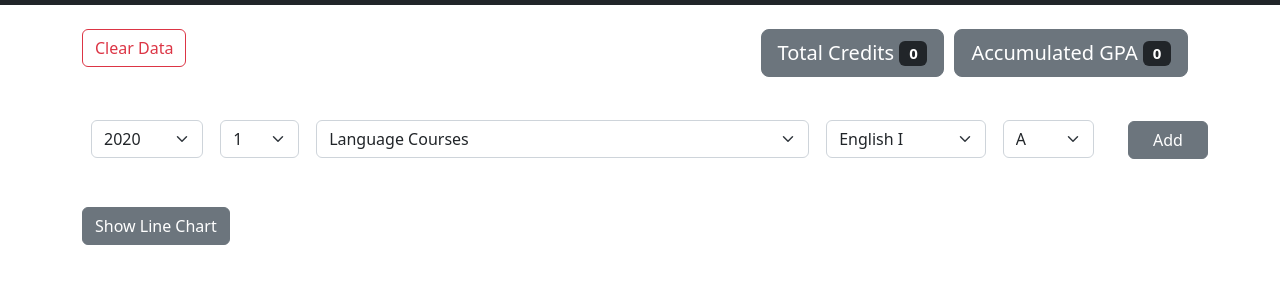
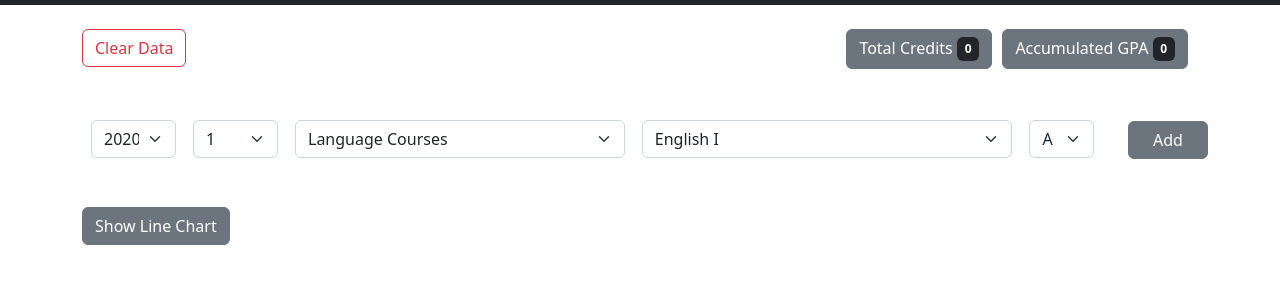
Before and after one commit to Tanat04/web-dev-project1, a Gatsby site: page /gradeTracker in a window 1280 px wide. Shown: the part 51-334 px from the top of the page. Built offline with nearby package versions, Linux system fonts and the light colour scheme; Gatsby itself is replaced by a stand-in of ours.

Commit message:
fix table width and add IT json file

```diff
--- a/src/components/SelectAndAdd.js
+++ b/src/components/SelectAndAdd.js
@@ -27,7 +27,7 @@ function SelectAndAdd({
             <Table striped bordered hover className="HeaderRow">
               <thead>
                 <tr>
-                  <th>
+                  <th style={{ width: "10%" }}>
                     <Form.Select
                       aria-label="Year Select"
                       value={year}
@@ -40,7 +40,7 @@ function SelectAndAdd({
                       ))}
                     </Form.Select>
                   </th>
-                  <th>
+                  <th style={{ width: "10%" }}>
                     <Form.Select
                       aria-label="sem Select"
                       value={sem}
@@ -53,7 +53,7 @@ function SelectAndAdd({
                       ))}
                     </Form.Select>
                   </th>
-                  <th>
+                  <th style={{ width: "34%" }}>
                     <div>
                       <Form.Select
                         aria-label="Default select example"
@@ -79,7 +79,7 @@ function SelectAndAdd({
                       </Form.Select>
                     </div>
                   </th>
-                  <th>
+                  <th style={{ width: "38%" }}>
                     <div>
                       <Form.Select
                         aria-label="Default select example"
@@ -102,7 +102,7 @@ function SelectAndAdd({
                       </Form.Select>
                     </div>
                   </th>
-                  <th>
+                  <th style={{ width: "10%" }}>
                     <Form.Select
                       aria-label="Grade Select"
                       value={grade}
--- a/src/components/ShowInfo.js
+++ b/src/components/ShowInfo.js
@@ -13,15 +13,23 @@ function ShowInfo({ clearData, badge, totalCredit }) {
         >
           Clear Data
         </Button>{" "}
-        <Button variant="secondary" className="float-right" size="lg">
+        <Button variant="secondary" className="float-right">
           Accumulated GPA{" "}
-          <Badge id="gpa-badge" bg="dark">
+          <Badge
+            id="gpa-badge"
+            bg="dark"
+            style={{ paddingTop: "0.5em", paddingBottom: "0.5em" }}
+          >
             {badge}
           </Badge>
         </Button>
-        <Button variant="secondary" className="float-right" size="lg">
+        <Button variant="secondary" className="float-right">
           Total Credits{" "}
-          <Badge id="credit-badge" bg="dark">
+          <Badge
+            id="credit-badge"
+            bg="dark"
+            style={{ paddingTop: "0.5em", paddingBottom: "0.5em" }}
+          >
             {totalCredit}
           </Badge>
         </Button>
--- a/src/pages/gradeTracker/index.js
+++ b/src/pages/gradeTracker/index.js
@@ -68,6 +68,7 @@ function Main() {
 
   function handleAdd(year, sem, group, code, subject, credit, grade) {
     let subjectExists = selectedData.some(data => data[4] === subject)
+
     if (subjectExists) {
       alert(
         `Subject "${subject}" already exists, please delete the subject first or add other subject!!`
--- a/src/pages/gradeTracker/it-2019.json
+++ b/src/pages/gradeTracker/it-2019.json
@@ -1,35 +1,40 @@
 {
   "curriculum": {
-    "name": "Computer Science",
+    "name": "Information Technology",
     "courses": [
       {
         "groupName": "Language Courses",
         "subjects": [
           {
             "code": "BG 1001",
-            "name": "Chu"
+            "name": "English I",
+            "credit": 3
           },
 
           {
             "code": "BG 1002",
-            "name": "English II"
+            "name": "English II",
+            "credit": 3
           },
           {
             "code": "BG 2000",
-            "name": "English III"
+            "name": "English III",
+            "credit": 3
           },
           {
             "code": "BG 2001",
-            "name": "English IV"
+            "name": "English IV",
+            "credit": 3
           }
         ]
       },
       {
-        "groupName": "Humanities Courses",
+        "groupName": "Humanities Course",
         "subjects": [
           {
-            "code": "BG 1400",
-            "name": "Business Law I"
+            "code": "LAW 1201",
+            "name": "Business Laws for Entrepreneurs",
+            "credit": 3
           }
         ]
       },
@@ -38,11 +43,13 @@
         "subjects": [
           {
             "code": "GE 2202",
-            "name": "Ethics"
+            "name": "Ethics",
+            "credit": 3
           },
           {
-            "code": "MGT 1101",
-            "name": "Introduction to Business"
+            "code": "BBA 1001",
+            "name": "Business Exploration",
+            "credit": 3
           }
         ]
       },
@@ -50,12 +57,14 @@
         "groupName": "Science and Mathematics Courses",
         "subjects": [
           {
-            "code": "ACT 1601",
-            "name": "Fundamentals of Financial Accounting I"
+            "code": "BAC 1602",
+            "name": "Fundamentals of Financial Accounting I",
+            "credit": 3
           },
           {
-            "code": "CSX 1001",
-            "name": "Basic Mathematics and Statistics"
+            "code": "ISX 1001",
+            "name": "Basic Mathematics and Statistics",
+            "credit": 3
           }
         ]
       },
@@ -63,275 +72,301 @@
         "groupName": "General Education Courses",
         "subjects": [
           {
-            "code": "GE 1101",
-            "name": "Thai Civilization"
+            "code": "GE 1102",
+            "name": "Introduction to Philosophy",
+            "credit": 3
           },
           {
-            "code": "GE 1102",
-            "name": "Introduction to Philosophy"
+            "code": "GE 1103",
+            "name": "Historical Perspectives on Thailand",
+            "credit": 3
           },
           {
             "code": "GE 2101",
-            "name": "World Civilization"
+            "name": "Human Heritage and Globalization",
+            "credit": 3
           },
           {
             "code": "GE 2103",
-            "name": "Art of Reasoning"
+            "name": "Art of Reasoning",
+            "credit": 3
           },
           {
             "code": "GE 2104",
-            "name": "Thai Buddhism"
+            "name": "Thai Buddhism",
+            "credit": 3
           },
           {
             "code": "GE 2105",
-            "name": "Introduction to World Religion"
+            "name": "Introduction to World Religion",
+            "credit": 3
           },
           {
             "code": "GE 2106",
-            "name": "Logical Thinking and Application"
+            "name": "Logical Thinking and Application",
+            "credit": 3
           },
           {
             "code": "GE 2107",
-            "name": "Applied Philosophy in Social Sciences and Humanities"
+            "name": "Applied Philosophy in Social Sciences and Humanities",
+            "credit": 3
           },
           {
-            "code": "MGT 2404",
-            "name": "Managerial Psychology"
+            "code": "BBA 2001",
+            "name": "Human Behavior",
+            "credit": 3
           },
           {
             "code": "GE 1207",
-            "name": "Fundamental Psychology"
+            "name": "Fundamental Psychology",
+            "credit": 3
           },
           {
             "code": "GE 1203",
-            "name": "Society, Politics and Economics"
+            "name": "Society, Politics and Economics",
+            "credit": 3
           },
           {
             "code": "GE 1205",
-            "name": "ASEAN Ways"
+            "name": "ASEAN Ways",
+            "credit": 3
           },
           {
             "code": "GE 1206",
-            "name": "Philosophy of Sufficiency Economy"
+            "name": "Philosophy of Sufficiency Economy",
+            "credit": 3
           },
           {
             "code": "GE 2203",
-            "name": "Art of Living"
+            "name": "Art of Living",
+            "credit": 3
           },
           {
             "code": "GE 2205",
-            "name": "Communication and Multicultural society"
+            "name": "Communication and Multicultural society",
+            "credit": 3
           },
           {
             "code": "GE 2206",
-            "name": "Personality Development"
+            "name": "Personality Development",
+            "credit": 3
           },
           {
             "code": "GE 2207",
-            "name": "Sport, Health and Wellness Development"
+            "name": "Sport, Health and Wellness Development",
+            "credit": 3
           },
           {
             "code": "GE 2208",
-            "name": "Thai Politics and Government"
+            "name": "Thai Politics and Government",
+            "credit": 3
           },
           {
             "code": "ECO 2200",
-            "name": "Introduction to Economics"
+            "name": "Introduction to Economics",
+            "credit": 3
           },
           {
-            "code": "GE 1301",
-            "name": "Environmental Science"
+            "code": "GE 1302",
+            "name": "Ecology and Sustainability",
+            "credit": 3
           },
           {
             "code": "GE 2301",
-            "name": "Lifestyles in Dynamic World"
+            "name": "Lifestyles in Dynamic World",
+            "credit": 3
           },
           {
             "code": "GE 2302",
-            "name": "Climate Change and Human Life"
+            "name": "Climate Change and Human Life",
+            "credit": 3
           },
           {
             "code": "GE 2303",
-            "name": "Building Brilliant Brain"
+            "name": "Building Brilliant Brain",
+            "credit": 3
           },
           {
             "code": "MA 1200",
-            "name": "Mathematics for Business"
+            "name": "Mathematics for Business",
+            "credit": 3
           },
           {
             "code": "GE 1403",
-            "name": "Communication in Thai"
+            "name": "Communication in Thai",
+            "credit": 3
           },
           {
             "code": "GE 1405",
-            "name": "Thai Language and Culture"
+            "name": "Thai Language and Culture",
+            "credit": 3
           },
           {
             "code": "GE 1406",
-            "name": "Burmese Language"
+            "name": "Burmese Language",
+            "credit": 3
           },
           {
             "code": "GE 1407",
-            "name": "Russian Language"
+            "name": "Russian Language",
+            "credit": 3
           },
           {
             "code": "GE 3401",
-            "name": "Public Speaking in Thai"
+            "name": "Public Speaking in Thai",
+            "credit": 3
           }
         ]
       },
       {
-        "groupName": "Core Courses",
+        "groupName": "Basic Courses",
         "subjects": [
           {
-            "code": "CSX 2002",
-            "name": "Calculus"
+            "code": "ITX 2001",
+            "name": "Object-Oriented Concepts and Programming",
+            "credit": 3
           },
           {
-            "code": "CSX 2003",
-            "name": "Principles of Statistics"
+            "code": "ITX 2002",
+            "name": "Calculus",
+            "credit": 3
           },
           {
-            "code": "CSX 2004",
-            "name": "UI/UX Design and Prototyping"
+            "code": "ITX 2003",
+            "name": "Principles of Statistics",
+            "credit": 3
           },
           {
-            "code": "CSX 2005",
-            "name": "Design Thinking"
+            "code": "ITX 2004",
+            "name": "UI/UX Design and Prototyping",
+            "credit": 3
           },
           {
-            "code": "CSX 2006",
-            "name": "Mathematics and Statistics for Data Science"
+            "code": "ITX 2005",
+            "name": "Design Thinking",
+            "credit": 3
           },
           {
-            "code": "CSX 2007",
-            "name": "Data Science"
+            "code": "ITX 2006",
+            "name": "Mathematics and Statistics for Data Science",
+            "credit": 3
           },
           {
-            "code": "CSX 2008",
-            "name": "Mathematics Foundation for Computer Science"
+            "code": "ITX 2007",
+            "name": "Data Science",
+            "credit": 3
           },
           {
-            "code": "CSX 2009",
-            "name": "Cloud Computing"
+            "code": "ITX 2008",
+            "name": "Cloud Computing",
+            "credit": 3
+          },
+          {
+            "code": "ITX 2009",
+            "name": "Presentation and Data Visualization Techniques",
+            "credit": 3
+          },
+          {
+            "code": "ITX 2010",
+            "name": "Data Structure and Algorithms",
+            "credit": 3
           }
         ]
       },
       {
-        "groupName": "Organization Issues and Information Systems",
+        "groupName": "Major Required Courses",
         "subjects": [
           {
-            "code": "CSX 2001",
-            "name": "Introduction to Information Technology"
+            "code": "ITX 3001",
+            "name": "Fundamentals of Computer Programming",
+            "credit": 3
+          },
+          {
+            "code": "ITX 3002",
+            "name": "Introduction to Information Technology",
+            "credit": 3
+          }
+          ,
+          {
+            "code": "ITX 3003",
+            "name": "Business Systems",
+            "credit": 3
+          }
+          ,
+          {
+            "code": "ITX 3004",
+            "name": "Information System Analysis and Design",
+            "credit": 3
+          }
+          ,
+          {
+            "code": "ITX 3005",
+            "name": "Computer Netorks",
+            "credit": 3
+          },
+          {
+            "code": "ITX 3006",
+            "name": "Database Management Systems",
+            "credit": 3
+          },
+          {
+            "code": "ITX 3007",
+            "name": "Software Engineering",
+            "credit": 3
+          },
+          {
+            "code": "ITX 3008",
+            "name": "IT Project Management",
+            "credit": 3
+          },
+          {
+            "code": "ITX 3009",
+            "name": "Senior Project I",
+            "credit": 3
+          },
+          {
+            "code": "ITX 3010",
+            "name": "Senior Project II",
+            "credit": 3
           }
         ]
       },
-      {
-        "groupName": "Applications Technology",
-        "subjects": [
-          {
-            "code": "CSX 3010",
-            "name": "Senior Project I"
-          },
-          {
-            "code": "CSX 3011",
-            "name": "Senior Project II"
-          }
-        ]
-      },
-      {
-        "groupName": "Technology and Software Methods",
-        "subjects": [
-          {
-            "code": "CSX 3001",
-            "name": "Fundamentals of Computer Programming"
-          },
-          {
-            "code": "CSX 3002",
-            "name": "Object-Oriented Concepts and Programming"
-          },
-          {
-            "code": "CSX 3003",
-            "name": "Data Structure and Algorithms"
-          },
-          {
-            "code": "CSX 3004",
-            "name": "Programming Languages"
-          },
-          {
-            "code": "CSX 3009",
-            "name": "Algorithm Design"
-          }
-        ]
-      },
-      {
-        "groupName": "System Infrastructure",
-        "subjects": [
-          {
-            "code": "CSX 2009",
-            "name": "Cloud Computing"
-          },
-          {
-            "code": "CSX 3005",
-            "name": "Computer Networks"
-          },
-          {
-            "code": "CSX 3006",
-            "name": "Database Systems"
-          },
-          {
-            "code": "CSX 3008",
-            "name": "Operating Systems"
-          }
-        ]
-      },
-      {
-        "groupName": "Hardware and Computer Architecture",
-        "subjects": [
-          {
-            "code": "CSX 3007",
-            "name": "Computer Architecture"
-          }
-        ]
-      },
+
+
       {
         "groupName": "Software Engineering and Development",
         "subjects": [
+
           {
-            "code": "CSX 4101",
-            "name": "Information System Analysis and Design"
+            "code": "ITX 4103",
+            "name": "Requirement Engineering",
+            "credit": 3
           },
           {
-            "code": "CSX 4102",
-            "name": "Software Engineering"
+            "code": "ITX 4104",
+            "name": "Software Testing",
+            "credit": 3
+          },
+
+          {
+            "code": "ITX 4106",
+            "name": "Enterprise Architecture",
+            "credit": 3
           },
           {
-            "code": "CSX 4103",
-            "name": "Requirement Engineering"
+            "code": "ITX 4107",
+            "name": "Web Application Development",
+            "credit": 3
           },
           {
-            "code": "CSX 4104",
-            "name": "Software Testing"
+            "code": "ITX 4108",
+            "name": "iOS Application Development",
+            "credit": 3
           },
           {
-            "code": "CSX 4105",
-            "name": "IT Project Management"
-          },
-          {
-            "code": "CSX 4106",
-            "name": "Enterprise Architecture"
-          },
-          {
-            "code": "CSX 4107",
-            "name": "Web Application Development"
-          },
-          {
-            "code": "CSX 4108",
-            "name": "iOS Application Development"
-          },
-          {
-            "code": "CSX 4109",
-            "name": "Android Application Development"
+            "code": "ITX 4109",
+            "name": "Android Application Development",
+            "credit": 3
           }
         ]
       },
@@ -339,44 +374,54 @@
         "groupName": "Informatics and Data Science",
         "subjects": [
           {
-            "code": "CSX 4201",
-            "name": "Artificial Intelligence Concepts"
+            "code": "ITX 4201",
+            "name": "Artificial Intelligence Concepts",
+            "credit": 3
           },
           {
-            "code": "CSX 4202",
-            "name": "Data Mining"
+            "code": "ITX 4202",
+            "name": "Data Mining",
+            "credit": 3
           },
           {
-            "code": "CSX 4203",
-            "name": "Machine Learning"
+            "code": "ITX 4203",
+            "name": "Machine Learning",
+            "credit": 3
           },
           {
-            "code": "CSX 4204",
-            "name": "Biometrics"
+            "code": "ITX 4204",
+            "name": "Biometrics",
+            "credit": 3
           },
           {
-            "code": "CSX 4205",
-            "name": "Big Data Analytics"
+            "code": "ITX 4205",
+            "name": "Big Data Analytics",
+            "credit": 3
           },
           {
-            "code": "CSX 4206",
-            "name": "Data Warehousing and Business Intelligence"
+            "code": "ITX 4206",
+            "name": "Data Warehousing and Business Intelligence",
+            "credit": 3
           },
           {
-            "code": "CSX 4207",
-            "name": "Decision Support and Recommender Systems"
+            "code": "ITX 4207",
+            "name": "Decision Support and Recommender Systems",
+            "credit": 3
           },
           {
-            "code": "CSX 4208",
-            "name": "Deep Learning"
+            "code": "ITX 4208",
+            "name": "Deep Learning",
+            "credit": 3
           },
           {
-            "code": "CSX 4209",
-            "name": "Intelligent System Development"
+            "code": "ITX 4209",
+            "name": "Intelligent System Development",
+            "credit": 3
           },
           {
-            "code": "CSX 4210",
-            "name": "Natural Language Processing and Social Interactions"
+            "code": "ITX 4210",
+            "name": "Natural Language Processing and Social Interactions",
+            "credit": 3
           }
         ]
       },
@@ -384,32 +429,39 @@
         "groupName": "Network Technology and Infrastructure",
         "subjects": [
           {
-            "code": "CSX 4301",
-            "name": "Network Design"
+            "code": "ITX 4301",
+            "name": "Network Design",
+            "credit": 3
           },
           {
-            "code": "CSX 4302",
-            "name": "Cisco Networking Workshop"
+            "code": "ITX 4302",
+            "name": "Cisco Networking Workshop",
+            "credit": 3
           },
           {
-            "code": "CSX 4303",
-            "name": "Network Security"
+            "code": "ITX 4303",
+            "name": "Network Security",
+            "credit": 3
           },
           {
-            "code": "CSX 4304",
-            "name": "Network Management"
+            "code": "ITX 4304",
+            "name": "Network Management",
+            "credit": 3
           },
           {
-            "code": "CSX 4305",
-            "name": "Heterogeneous Wireless Networks"
+            "code": "ITX 4305",
+            "name": "Heterogeneous Wireless Networks",
+            "credit": 3
           },
           {
-            "code": "CSX 4306",
-            "name": "Internet of Things"
+            "code": "ITX 4306",
+            "name": "Internet of Things",
+            "credit": 3
           },
           {
-            "code": "CSX 4307",
-            "name": "Business Continuity Planning and Management"
+            "code": "ITX 4307",
+            "name": "Business Continuity Planning and Management",
+            "credit": 3
           }
         ]
       },
@@ -417,40 +469,49 @@
         "groupName": "Enterprise Systems",
         "subjects": [
           {
-            "code": "CSX 4401",
-            "name": "Business Systems"
+            "code": "ITX 4401",
+            "name": "Business Systems",
+            "credit": 3
           },
           {
-            "code": "CSX 4402",
-            "name": "Sales and Distribution Management System"
+            "code": "ITX 4402",
+            "name": "Sales and Distribution Management System",
+            "credit": 3
           },
           {
-            "code": "CSX 4403",
-            "name": "Manufacturing Management System"
+            "code": "ITX 4403",
+            "name": "Manufacturing Management System",
+            "credit": 3
           },
           {
-            "code": "CSX 4404",
-            "name": "Supply Chain Management System"
+            "code": "ITX 4404",
+            "name": "Supply Chain Management System",
+            "credit": 3
           },
           {
-            "code": "CSX 4405",
-            "name": "Finance and Accounting Information System"
+            "code": "ITX 4405",
+            "name": "Finance and Accounting Information System",
+            "credit": 3
           },
           {
-            "code": "CSX 4406",
-            "name": "Customer Relationship Management System"
+            "code": "ITX 4406",
+            "name": "Customer Relationship Management System",
+            "credit": 3
           },
           {
-            "code": "CSX 4407",
-            "name": "Enterprise Application Development"
+            "code": "ITX 4407",
+            "name": "Enterprise Application Development",
+            "credit": 3
           },
           {
-            "code": "CSX 4408",
-            "name": "Enterprise Database System"
+            "code": "ITX 4408",
+            "name": "Enterprise Database System",
+            "credit": 3
           },
           {
-            "code": "CSX 4409",
-            "name": "Blockchain Technology"
+            "code": "ITX 4409",
+            "name": "Blockchain Technology",
+            "credit": 3
           }
         ]
       },
@@ -458,40 +519,44 @@
         "groupName": "Major Elective Courses Group 2",
         "subjects": [
           {
-            "code": "CSX 4501",
-            "name": "Theory of Computation"
+            "code": "ITX 4502",
+            "name": "Tech Startup",
+            "credit": 3
           },
           {
-            "code": "CSX 4502",
-            "name": "Tech Startup"
+            "code": "ITX 4503",
+            "name": "Information Systems Security",
+            "credit": 3
           },
           {
-            "code": "CSX 4503",
-            "name": "Information Systems Security"
+            "code": "ITX 4504",
+            "name": "Digital Marketing",
+            "credit": 3
           },
           {
-            "code": "CSX 4504",
-            "name": "Digital Marketing"
+            "code": "ITX 4505",
+            "name": "Digital Transformation",
+            "credit": 3
           },
           {
-            "code": "CSX 4505",
-            "name": "Digital Transformation"
+            "code": "ITX 4506",
+            "name": "Image Processing",
+            "credit": 3
           },
           {
-            "code": "CSX 4506",
-            "name": "Image Processing"
+            "code": "ITX 4507",
+            "name": "Information Retrieval and Search Engines",
+            "credit": 3
           },
           {
-            "code": "CSX 4507",
-            "name": "Information Retrieval and Search Engines"
+            "code": "ITX 4508",
+            "name": "Quantitative Research for Digital Business",
+            "credit": 3
           },
           {
-            "code": "CSX 4508",
-            "name": "Quantitative Research for Digital Business"
-          },
-          {
-            "code": "CSX 4600-4699",
-            "name": "Selected Topics"
+            "code": "ITX 4600-4699",
+            "name": "Selected Topics",
+            "credit": 3
           }
         ]
       }
```
Also changed, not shown: src/components/SelectedList.js (+4 -4 lines).
